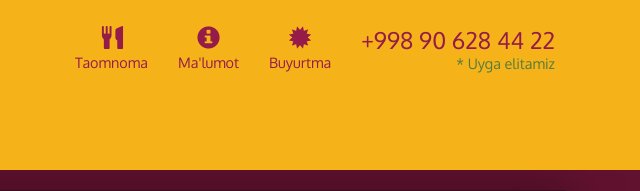
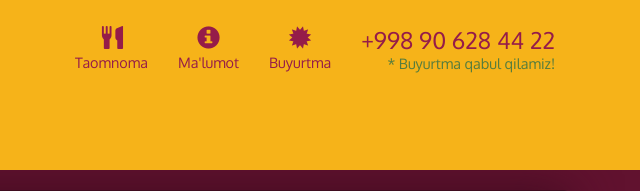
Before and after one commit to Davroniy/Oqshom-Oshxonasi, a plain HTML site: page oqshom/index.html in a window 1280 px wide. Shown: the top 191 px of the page, 640-1280 px from the left. Drawn offline with Linux system fonts and the light colour scheme.

Commit message:
uyga elitish

```diff
--- a/oqshom/index.html
+++ b/oqshom/index.html
@@ -54,7 +54,7 @@
             				</li>
             				<li id="phone" class="hidden-xs">
             				  <a href="tel:+998 90 628 44 22">
-            				    <span>+998 90 628 44 22</span></a><div>* Uyga elitamiz</div>
+            				    <span>+998 90 628 44 22</span></a><div>* Buyurtma qabul qilamiz!</div>
             				</li>
           				</ul>
 					</div>
@@ -69,7 +69,7 @@
     		</a>
   		</div>
 
-  		<div id="xs-deliver" class="text-center visible-xs">* Buyurtma qabul qilamiz</div>
+  		<div id="xs-deliver" class="text-center visible-xs">* Buyurtma qabul qilamiz!</div>
 
 		<div id="main-content" class="container">
 			<div class="jumbotron">
```
